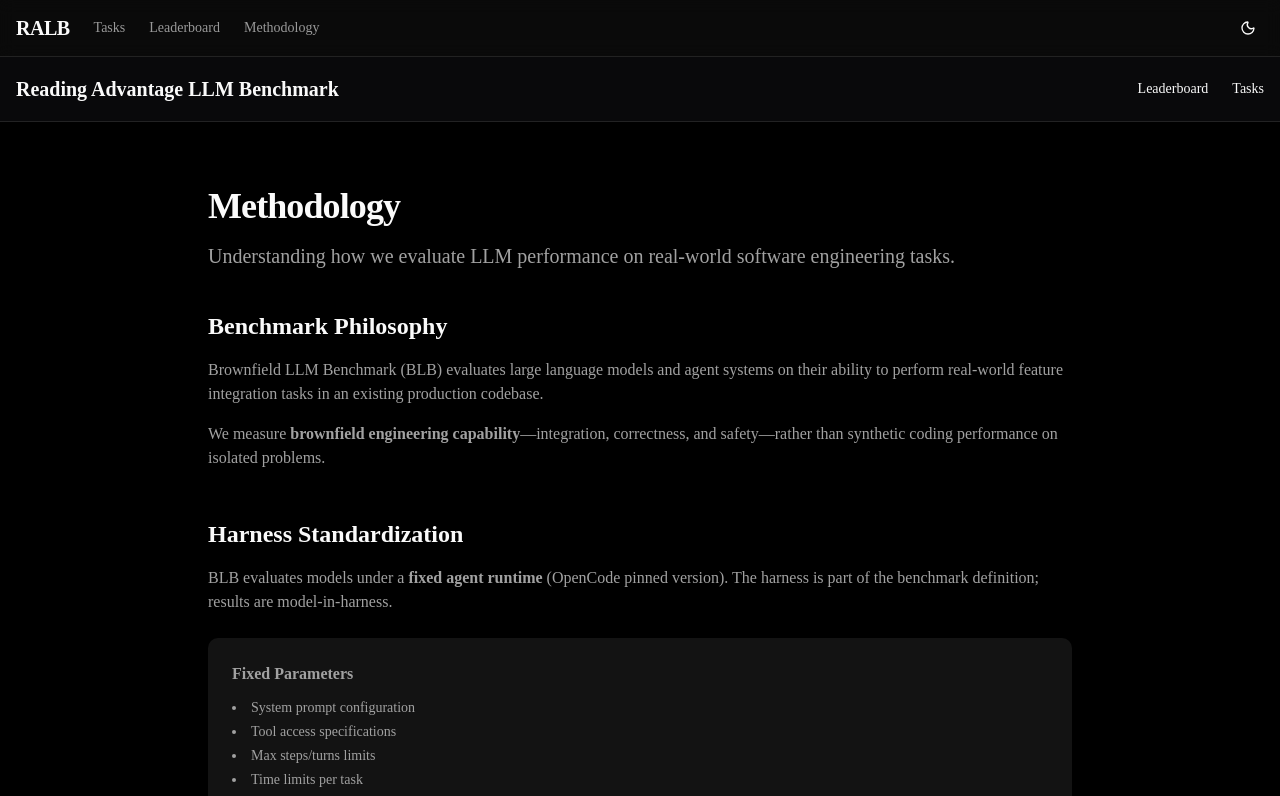
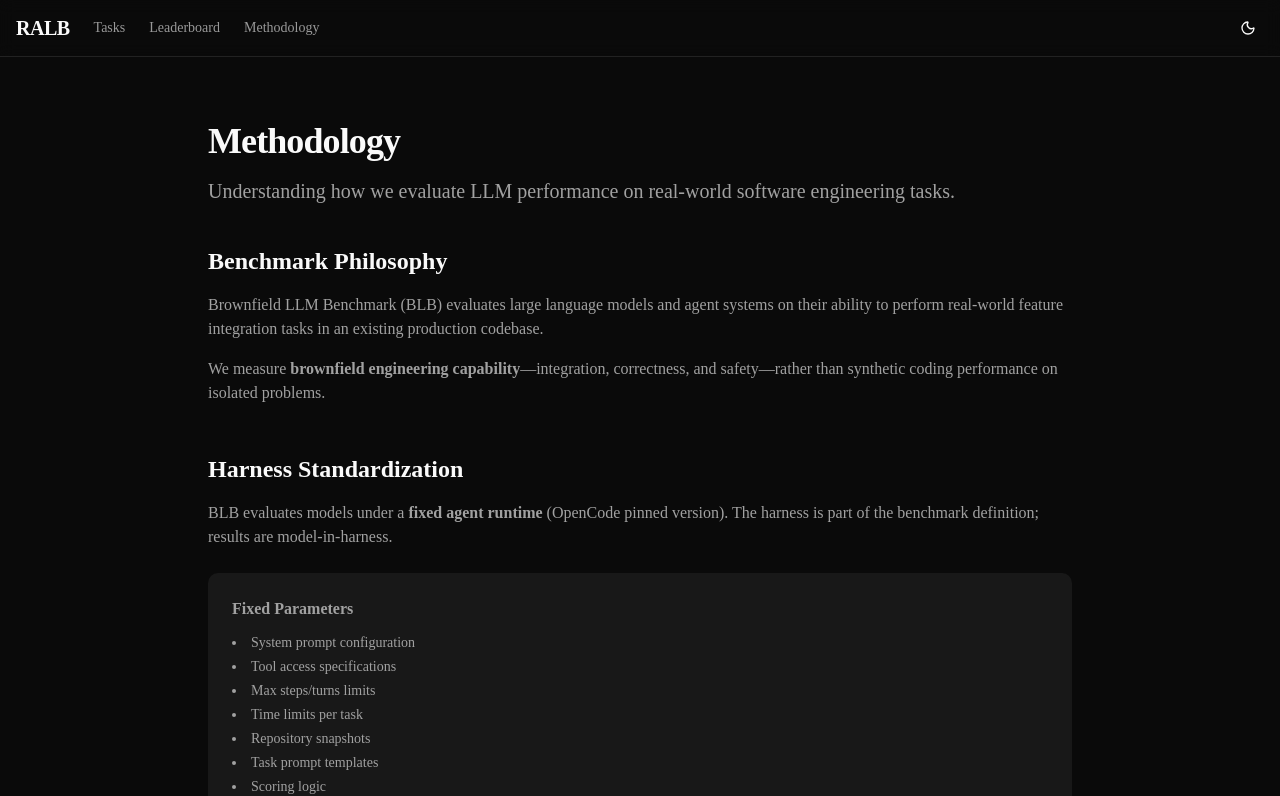
Before and after one commit to bodangren/reading-advantage-llm-benchmark, a Next.js app: page /methodology in a window 1280 px wide. Shown: the top 796 px of the page. Built offline with nearby package versions, Linux system fonts and the light colour scheme.

Commit message:
fix(methodology): remove duplicate header - use shared Header from layout (minimax-m2.7)

```diff
--- a/conductor/lessons-learned.md
+++ b/conductor/lessons-learned.md
@@ -10,6 +10,7 @@
 ## Recurring Gotchas
 
 - (2026-04-09, leaderboard_20260404) SortIcon defined inside component render causes lint error "Cannot create components during render" - **FIXED** by extracting to separate function with proper props passing
+- (2026-04-11, methodology_20260404) Pages with inline `<header>` elements duplicate the shared Header from layout - **FIXED** by removing inline header and relying on layout's shared Header component
 
 ## Patterns That Worked Well
 
--- a/conductor/tech-debt.md
+++ b/conductor/tech-debt.md
@@ -10,5 +10,5 @@
 |------|-------|------|----------|--------|-------|
 | 2026-04-09 | leaderboard_20260404 | SortIcon component defined inside render | Medium | Resolved | Moved to separate function outside component (2026-04-10) |
 | 2026-04-10 | leaderboard_20260404 | Same SortIcon lint errors persist at verification | Medium | Resolved | Phase 2 checkpoint - tech-debt item resolved in Phase 3 |
-| 2026-04-11 | methodology_20260404 | Header/nav duplicated between home and methodology pages | Low | Open | Extract shared header into a layout component or shared component |
+| 2026-04-11 | methodology_20260404 | Header/nav duplicated between home and methodology pages | Low | Resolved | Removed inline header from methodology page - now uses shared Header from layout (2026-04-11) |
 | 2026-04-11 | leaderboard_20260404 | Score format ambiguous (0-1 vs 0-100) in LeaderboardTable | Medium | Open | Line 137 does `score <= 1 ? score*100 : score` — normalize data format at source |
--- a/src/app/methodology/page.tsx
+++ b/src/app/methodology/page.tsx
@@ -1,23 +1,6 @@
-import Link from "next/link";
-
 export default async function MethodologyPage() {
   return (
-    <div className="min-h-screen bg-zinc-50 dark:bg-black">
-      <header className="border-b bg-white dark:bg-zinc-950">
-        <div className="container mx-auto flex h-16 items-center justify-between px-4">
-          <h1 className="text-xl font-bold">Reading Advantage LLM Benchmark</h1>
-          <nav className="flex gap-6">
-            <Link href="/leaderboard" className="text-sm font-medium hover:text-primary">
-              Leaderboard
-            </Link>
-            <Link href="/tasks" className="text-sm font-medium hover:text-primary">
-              Tasks
-            </Link>
-          </nav>
-        </div>
-      </header>
-
-      <main className="container mx-auto px-4 py-16 max-w-4xl">
+    <main className="container mx-auto px-4 py-16 max-w-4xl">
         <div className="flex flex-col space-y-4 mb-10">
           <h1 className="text-4xl font-bold tracking-tight">Methodology</h1>
           <p className="text-xl text-muted-foreground">
@@ -142,7 +125,6 @@ export default async function MethodologyPage() {
             </div>
           </section>
         </div>
-      </main>
-    </div>
+    </main>
   );
 }
```
Also changed, not shown: 1 other file (tests, documents, lock files or other folders).
